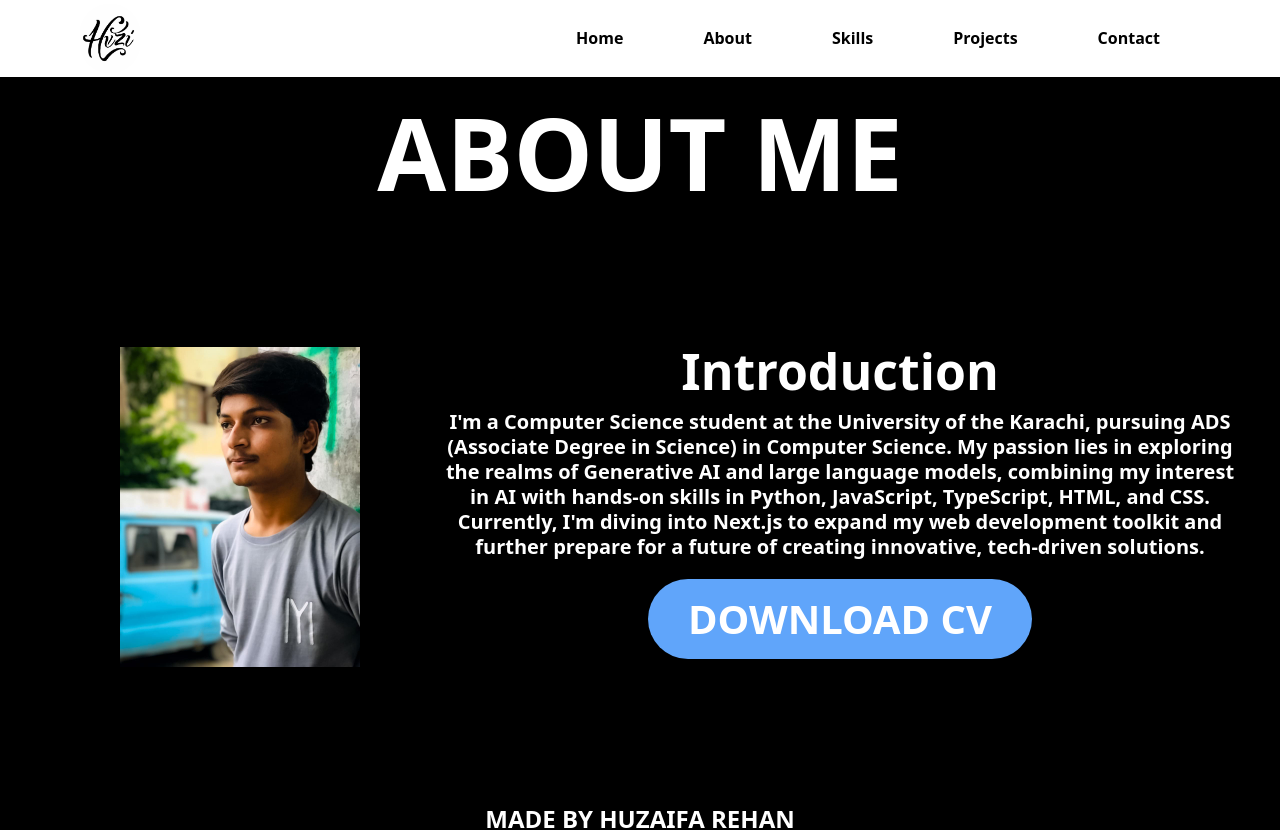
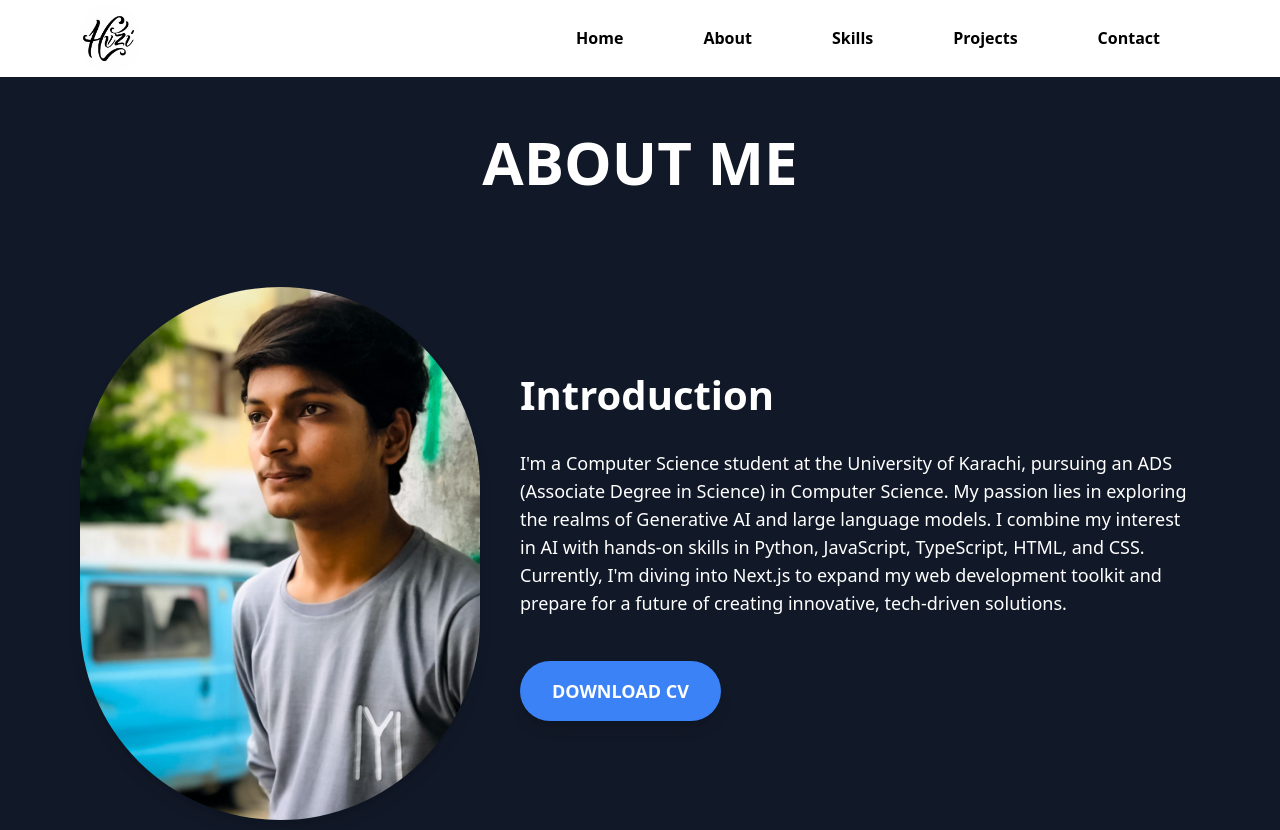
Before and after one commit to HuzaifaRehanMalik/Huzaifa-rehan-portfolio, a Next.js app: page /about in a window 1280 px wide. Shown: the top 830 px of the page. Built offline with nearby package versions, Linux system fonts and the light colour scheme.

Commit message:
update 4

```diff
--- a/src/app/about/page.tsx
+++ b/src/app/about/page.tsx
@@ -1,22 +1,50 @@
 import Image from "next/image";
 import Link from "next/link";
-export default function about() {
+import Head from "next/head";
+
+export default function About() {
     return (
-      <div>
-        <h1 className="text-center text-[100px] font-extrabold">ABOUT ME</h1>
-        <div className="flex justify-center items-center py-10 px-10">
-        <Image src="/mypic.jpg" alt="this is my pic " width="400" height="50" className="py-20 px-20  " />
-          <div>
-            <h1 className="text-center text-[50px] font-extrabold">Introduction</h1>
-            <div className="text-xl font-bold text-center leading-tight">I'm a Computer Science student at the University of the Karachi, pursuing ADS (Associate Degree in Science) in Computer Science. My passion lies in exploring the realms of Generative AI and large language models, combining my interest in AI with hands-on skills in Python, JavaScript, TypeScript, HTML, and CSS. Currently, I'm diving into Next.js to expand my web development toolkit and further prepare for a future of creating innovative, tech-driven solutions.</div>
-            <div className="text-center text-[40px] font-extrabold  py-5 px-5">
-              <Link href="/cv.pdf">
-                <button className=" bg-blue-400 rounded-full w-96 h-20">DOWNLOAD CV</button>
-              </Link>
+        <>
+            <Head>
+                <title>About Me</title>
+                <meta name="description" content="Learn more about me, my journey in Computer Science, and my passion for AI and web development." />
+            </Head>
+
+            <div className="bg-gray-900 text-white min-h-screen p-10">
+                <h1 className="text-center text-[60px] font-extrabold mb-10">ABOUT ME</h1>
+
+                <div className="flex flex-col lg:flex-row justify-center items-center gap-10 py-10 px-10">
+                    <div className="flex-shrink-0">
+                        <Image
+                            src="/mypic.jpg"
+                            alt="A professional headshot of me"
+                            width={400}
+                            height={400}
+                            className="rounded-full shadow-lg"
+                        />
+                    </div>
+
+                    <div className="max-w-3xl text-center lg:text-left">
+                        <h2 className="text-[40px] font-bold mb-6">Introduction</h2>
+                        <p className="text-lg leading-7 font-medium mb-6">
+                            I'm a Computer Science student at the University of Karachi, pursuing an ADS (Associate Degree in Science) in Computer Science.
+                            My passion lies in exploring the realms of Generative AI and large language models.
+                            I combine my interest in AI with hands-on skills in Python, JavaScript, TypeScript, HTML, and CSS.
+                            Currently, I'm diving into Next.js to expand my web development toolkit and prepare for a future of creating innovative, tech-driven solutions.
+                        </p>
+
+                        <div className="py-5">
+                            <Link href="/cv.pdf" passHref>
+                                <a target="_blank" className="inline-block">
+                                    <button className="bg-blue-500 hover:bg-blue-600 text-white font-bold py-4 px-8 rounded-full text-lg shadow-lg transition-all">
+                                        DOWNLOAD CV
+                                    </button>
+                                </a>
+                            </Link>
+                        </div>
+                    </div>
+                </div>
             </div>
-
-          </div>
-        </div>
-        </div>
+        </>
     );
 }
```
